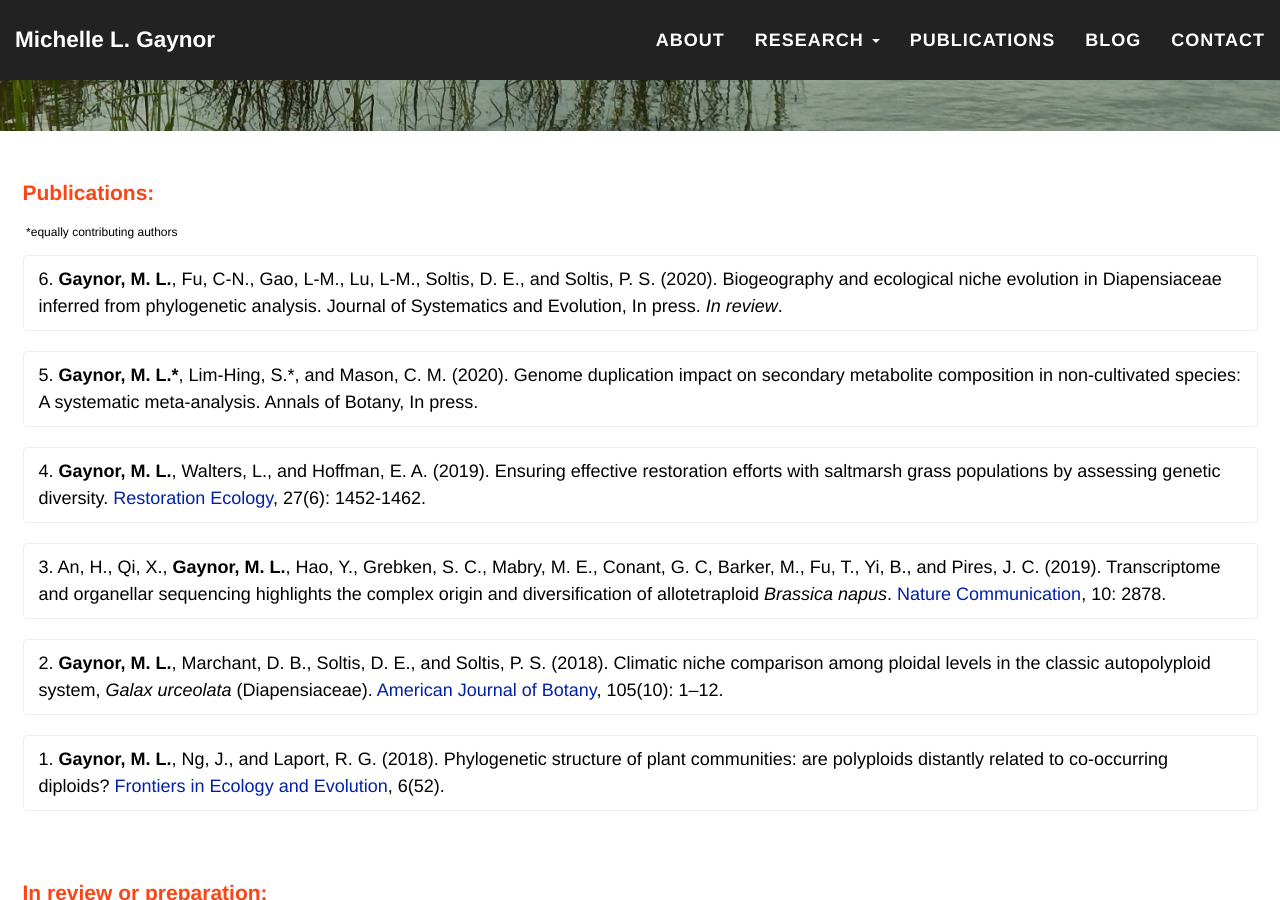
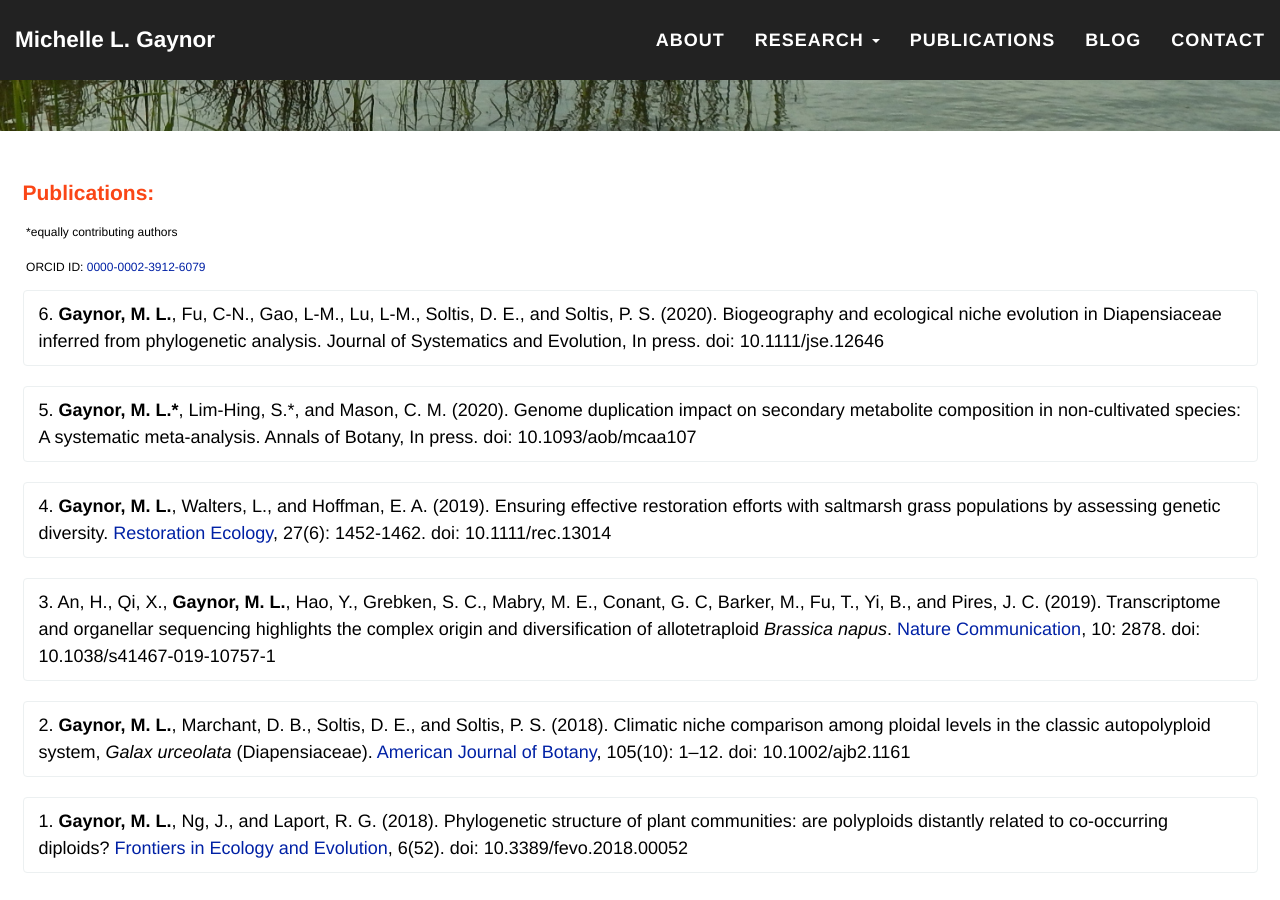
Before and after one commit to mgaynor1/mgaynor1.github.io, a Jekyll site: the page built from publications.html, in a window 1280 px wide and 900 px high, scrolled down 319 px. Built offline with Jekyll 4.4.1, drawn with Linux system fonts in a browser that asks for light colours; nearby versions of some CDN libraries.

Commit message:
doi added

```diff
--- a/publications.html
+++ b/publications.html
@@ -10,24 +10,25 @@ background: '/img/bg-publications.jpg'
 	<div class="container-fluid">
 	<h2 class="section-heading" style="text-transform: none; font-size: 21px;"> Publications: </h2>
 	<p style="font-size: 12px; color: #000000;"> *equally contributing authors </p>
+	<p style="font-size: 12px; color: #000000;">ORCID ID: <a href="https://orcid.org/0000-0002-3912-6079">0000-0002-3912-6079</a></p>
 			<div align="left">
 			<div class="list-group">
-			 <p class="list-group-item" style="font-size: 18px; color: #000000;">6. <b>Gaynor, M. L.</b>, Fu, C-N., Gao, L-M., Lu, L-M., Soltis, D. E., and Soltis, P. S. (2020). Biogeography and ecological niche evolution in Diapensiaceae inferred from phylogenetic analysis. Journal of Systematics and Evolution, In press. <i>In review</i>.</p>
+			 <p class="list-group-item" style="font-size: 18px; color: #000000;">6. <b>Gaynor, M. L.</b>, Fu, C-N., Gao, L-M., Lu, L-M., Soltis, D. E., and Soltis, P. S. (2020). Biogeography and ecological niche evolution in Diapensiaceae inferred from phylogenetic analysis. Journal of Systematics and Evolution, In press. doi: 10.1111/jse.12646 </p>
 				</div>
 			<div class="list-group">
-			<p class= "list-group-item" style="font-size: 18px; color: #000000;">5. <b>Gaynor, M. L.*</b>, Lim-Hing, S.*, and Mason, C. M. (2020). Genome duplication impact on secondary metabolite composition in non-cultivated species: A systematic meta-analysis. Annals of Botany, In press.</p>
+			<p class= "list-group-item" style="font-size: 18px; color: #000000;">5. <b>Gaynor, M. L.*</b>, Lim-Hing, S.*, and Mason, C. M. (2020). Genome duplication impact on secondary metabolite composition in non-cultivated species: A systematic meta-analysis. Annals of Botany, In press. doi: 10.1093/aob/mcaa107 </p>
 				</div>
 			<div class="list-group">
-					<p class= "list-group-item" style="font-size: 18px; color: #000000;">4. <b>Gaynor, M. L.</b>, Walters, L., and Hoffman, E. A. (2019). Ensuring effective restoration efforts with saltmarsh grass populations by assessing genetic diversity. <a href="https://onlinelibrary.wiley.com/doi/full/10.1111/rec.13014">Restoration Ecology</a>, 27(6): 1452-1462. </p>
+					<p class= "list-group-item" style="font-size: 18px; color: #000000;">4. <b>Gaynor, M. L.</b>, Walters, L., and Hoffman, E. A. (2019). Ensuring effective restoration efforts with saltmarsh grass populations by assessing genetic diversity. <a href="https://onlinelibrary.wiley.com/doi/full/10.1111/rec.13014">Restoration Ecology</a>, 27(6): 1452-1462. doi: 10.1111/rec.13014 </p>
 				</div>
 			<div class = "list-group">
-						<p class= "list-group-item" style="font-size: 18px; color: #000000;">3. An, H., Qi, X., <b>Gaynor, M. L.</b>, Hao, Y., Grebken, S. C., Mabry, M. E., Conant, G. C, Barker, M., Fu, T., Yi, B., and Pires, J. C. (2019). Transcriptome and organellar sequencing highlights the complex origin and diversification of allotetraploid <i>Brassica napus</i>. <a href="https://www.nature.com/articles/s41467-019-10757-1"> Nature Communication</a>, 10: 2878. </p>
+						<p class= "list-group-item" style="font-size: 18px; color: #000000;">3. An, H., Qi, X., <b>Gaynor, M. L.</b>, Hao, Y., Grebken, S. C., Mabry, M. E., Conant, G. C, Barker, M., Fu, T., Yi, B., and Pires, J. C. (2019). Transcriptome and organellar sequencing highlights the complex origin and diversification of allotetraploid <i>Brassica napus</i>. <a href="https://www.nature.com/articles/s41467-019-10757-1"> Nature Communication</a>, 10: 2878. doi: 10.1038/s41467-019-10757-1 </p>
 				</div>
 			<div class="list-group">
-					<p class= "list-group-item" style="font-size: 18px; color: #000000;"> 2. <b>Gaynor, M. L.</b>, Marchant, D. B., Soltis, D. E., and Soltis, P. S. (2018). Climatic niche comparison among ploidal levels in the classic autopolyploid system, <i>Galax urceolata</i> (Diapensiaceae). <a href="https://onlinelibrary.wiley.com/doi/full/10.1002/ajb2.1161"> American Journal of Botany</a>, 105(10): 1–12. </p>
+					<p class= "list-group-item" style="font-size: 18px; color: #000000;"> 2. <b>Gaynor, M. L.</b>, Marchant, D. B., Soltis, D. E., and Soltis, P. S. (2018). Climatic niche comparison among ploidal levels in the classic autopolyploid system, <i>Galax urceolata</i> (Diapensiaceae). <a href="https://onlinelibrary.wiley.com/doi/full/10.1002/ajb2.1161"> American Journal of Botany</a>, 105(10): 1–12. doi: 10.1002/ajb2.1161 </p>
 				</div>
 				<div class="list-group">
-					<p class= "list-group-item" style="font-size: 18px; color: #000000;"> 1. <b>Gaynor, M. L.</b>, Ng, J., and Laport, R. G. (2018). Phylogenetic structure of plant communities: are polyploids distantly related to co-occurring diploids? <a href="https://www.frontiersin.org/articles/10.3389/fevo.2018.00052/full"> Frontiers in Ecology and Evolution</a>, 6(52).</p>
+					<p class= "list-group-item" style="font-size: 18px; color: #000000;"> 1. <b>Gaynor, M. L.</b>, Ng, J., and Laport, R. G. (2018). Phylogenetic structure of plant communities: are polyploids distantly related to co-occurring diploids? <a href="https://www.frontiersin.org/articles/10.3389/fevo.2018.00052/full"> Frontiers in Ecology and Evolution</a>, 6(52). doi: 10.3389/fevo.2018.00052 </p>
 				</div>
 			</div>
 	</div>
```
